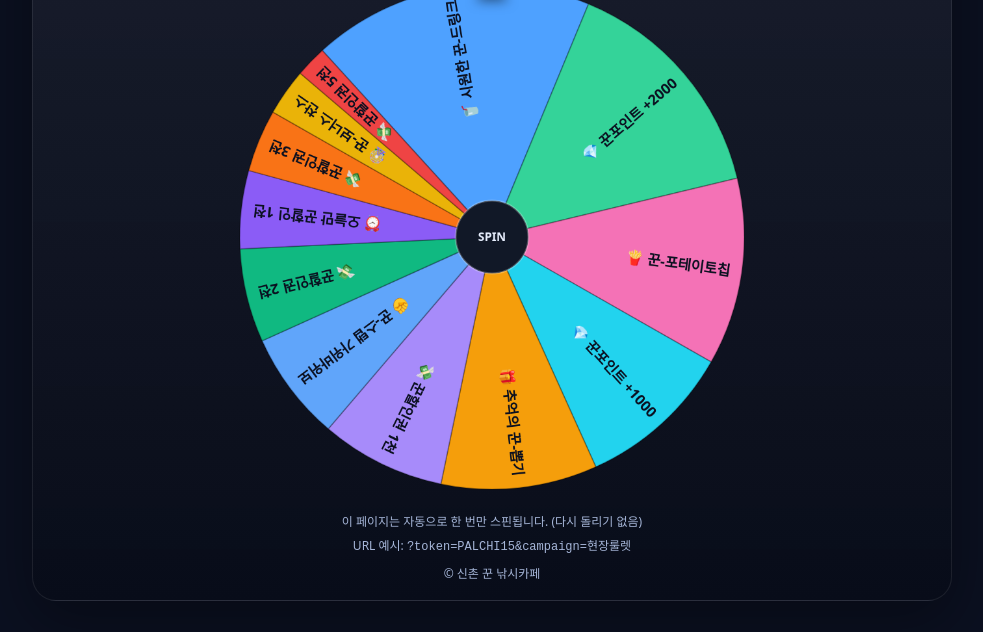
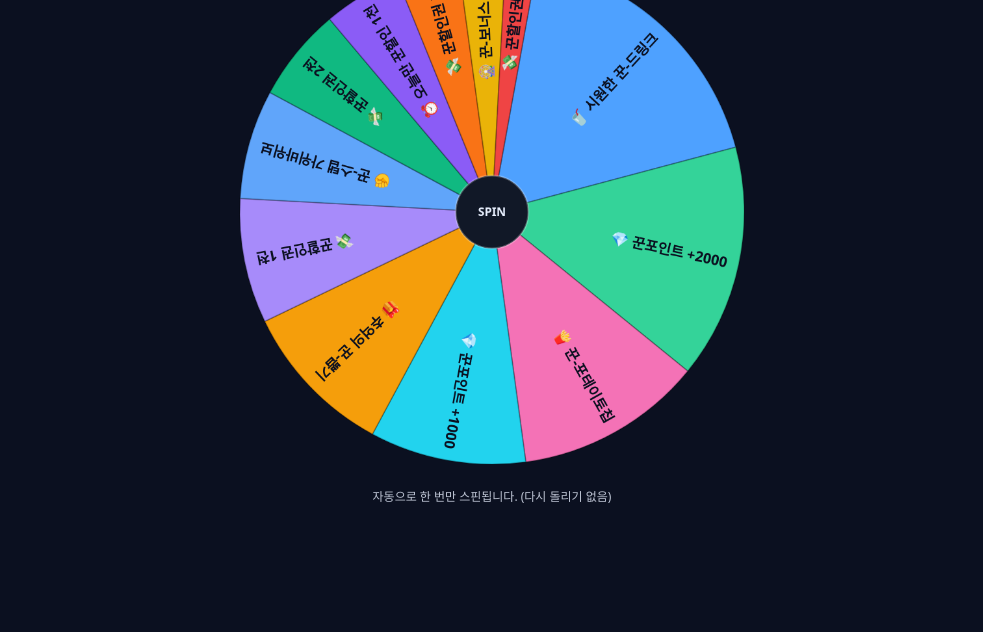
Before and after one commit to 1000ysoon-dotcom/-roulette, a plain HTML site: page index.html in a window 1280 px wide. Shown: the part 168-800 px from the top of the page, without its empty margins (148-1131 px from the left). Drawn offline with Linux system fonts and the light colour scheme.

Commit message:
Add files via upload

```diff
--- a/index.html
+++ b/index.html
@@ -3,96 +3,73 @@
 <head>
   <meta charset="utf-8" />
   <meta name="viewport" content="width=device-width, initial-scale=1, viewport-fit=cover" />
-  <title>신촌 꾼 낚시카페 - 즉시 룰렛</title>
+  <title>신촌 꾼 낚시카페 - 즉시 룰렛 (정합성 보장 v2)</title>
   <meta name="color-scheme" content="light dark">
-  <link rel="icon" type="image/svg+xml" href="assets/favicon.svg">
   <style>
-    :root{--bg:#0b1020;--card:#121a2d;--accent:#3ecf8e;--accent2:#4ea1ff;--text:#e9f0ff;--muted:#a6b6d8;--gold:#ffd166}
+    :root{--bg:#0b1020;--text:#e9f0ff;--gold:#ffd166}
     *{box-sizing:border-box}
-    body{
-      margin:0; font-family:system-ui,-apple-system,Segoe UI,Roboto,"Noto Sans KR",sans-serif;
-      background:#0b1020; color:var(--text);
-      min-height:100vh; display:flex; align-items:center; justify-content:center; padding:16px;
-    }
-    .card{
-      width:min(920px,100%); background:linear-gradient(180deg,rgba(255,255,255,0.06),rgba(0,0,0,0.2));
-      border:1px solid rgba(255,255,255,0.08); border-radius:24px; padding:18px;
-      box-shadow:0 20px 60px rgba(0,0,0,.35)
-    }
-    .badge{display:inline-block;background:rgba(255,255,255,.08);border:1px solid rgba(255,255,255,.12);
-           padding:6px 10px;border-radius:999px;font-size:12px;color:var(--muted)}
-    h1{margin:6px 0 10px;font-weight:900;letter-spacing:.3px}
+    body{margin:0;font-family:"Noto Sans KR",system-ui,-apple-system,Segoe UI,Roboto,sans-serif;
+         background:var(--bg);color:var(--text);min-height:100vh;display:flex;align-items:center;justify-content:center}
+    .wrap{padding:16px;width:min(920px,100%)}
     .wheelbox{position:relative;aspect-ratio:1/1;max-width:520px;width:100%;margin:0 auto}
     .pin{position:absolute;top:-8px;left:50%;transform:translateX(-50%);
          width:0;height:0;border-left:16px solid transparent;border-right:16px solid transparent;
          border-bottom:28px solid var(--gold);filter:drop-shadow(0 4px 6px rgba(0,0,0,.5))}
     canvas{width:100%;height:100%}
-    .legend{margin-top:10px;color:var(--muted);font-size:12px;text-align:center}
-    .result{margin-top:10px;font-size:1.2rem;font-weight:900;text-align:center}
-    .modal{position:fixed;inset:0;display:none;align-items:center;justify-content:center;
-           background:rgba(0,0,0,.55);z-index:5;padding:16px}
+    .legend{text-align:center;margin-top:10px;opacity:.8;font-size:12px}
+    .result{text-align:center;margin-top:8px;font-weight:900}
+    .modal{position:fixed;inset:0;display:none;align-items:center;justify-content:center;background:rgba(0,0,0,.55);z-index:5;padding:16px}
     .modal.show{display:flex}
-    .sheet{width:min(520px,100%);background:linear-gradient(180deg,#111827,#0b1222);
-           color:var(--text);border:1px solid rgba(255,255,255,.12);border-radius:20px;
-           padding:20px;text-align:center;box-shadow:0 10px 40px rgba(0,0,0,.5)}
-    .sheet h2{margin:0 0 8px;font-size:1.4rem}
-    .sheet .gift{font-size:1.6rem;font-weight:900;margin:8px 0 12px;color:var(--gold)}
-    .hint{color:var(--muted);font-size:12px;text-align:center;margin-top:6px}
-    .footer{margin-top:10px;text-align:center;color:var(--muted);font-size:12px}
+    .sheet{width:min(520px,100%);background:linear-gradient(180deg,#111827,#0b1222);color:var(--text);
+           border:1px solid rgba(255,255,255,.12);border-radius:20px;padding:20px;text-align:center}
+    .gift{font-size:1.6rem;font-weight:900;color:var(--gold);margin:10px 0 6px}
+    .note{opacity:.85;font-size:0.95rem}
+    .debug{position:fixed;left:8px;bottom:8px;font-size:12px;opacity:.7}
   </style>
 </head>
 <body>
-  <div class="card">
-    <div class="badge" id="badgeCampaign">QR 이벤트</div>
-    <h1>신촌 꾼 낚시카페 <span style="color:var(--accent2)">즉시 룰렛</span> (1회 한정)</h1>
+  <div class="wrap">
     <div class="wheelbox">
       <div class="pin"></div>
       <canvas id="wheel" width="800" height="800" aria-label="룰렛 바퀴"></canvas>
     </div>
+    <div class="legend">자동으로 한 번만 스핀됩니다. (다시 돌리기 없음)</div>
     <div class="result" id="result"></div>
-    <div class="legend">이 페이지는 자동으로 한 번만 스핀됩니다. (다시 돌리기 없음)</div>
-    <div class="hint">URL 예시: <code>?token=PALCHI15&campaign=현장룰렛</code></div>
-    <div class="footer">© 신촌 꾼 낚시카페</div>
   </div>
 
   <div class="modal" id="modal">
     <div class="sheet">
-      <div class="badge" id="badge2">QR 이벤트</div>
       <h2>축하합니다! 🎉</h2>
       <div class="gift" id="giftName">상품명</div>
-      <div class="hint" id="giftDesc"></div>
+      <div class="note" id="giftDesc"></div>
     </div>
   </div>
 
+  <div class="debug" id="debug"></div>
+
 <script>
 const PRIZES = [
-  { name: "🥤 시원한 꾼-드링크",        note: "👉 수령은 카운터에서!", weight: 18, color: "#4ea1ff" },
-  { name: "💎 꾼포인트 +2000",          note: "👉 수령은 카운터에서!", weight: 15, color: "#34d399" },
-  { name: "🍟 꾼-포테이토칩",           note: "👉 수령은 카운터에서!", weight: 12, color: "#f472b6" },
-  { name: "💎 꾼포인트 +1000",          note: "👉 수령은 카운터에서!", weight: 10, color: "#22d3ee" },
-  { name: "🎁 추억의 꾼-뽑기",          note: "👉 수령은 카운터에서!", weight: 10, color: "#f59e0b" },
-
-  { name: "💸 꾼할인권 1천",            note: "👉 수령은 카운터에서!", weight: 8,  color: "#a78bfa" },
-  { name: "✊ 꾼-스탭 가위바위보",      note: "👉 수령은 카운터에서!", weight: 7,  color: "#60a5fa" },
-  { name: "💸 꾼할인권 2천",            note: "👉 수령은 카운터에서!", weight: 6,  color: "#10b981" },
-
-  { name: "⏰ 오늘만 꾼할인 1천",       note: "👉 수령은 카운터에서!", weight: 5,  color: "#8b5cf6" },
-  { name: "💸 꾼할인권 3천",            note: "👉 수령은 카운터에서!", weight: 4,  color: "#f97316" },
-  { name: "🎡 꾼-보너스 찬스",          note: "👉 수령은 카운터에서!", weight: 3,  color: "#eab308" },
-  { name: "💸 꾼할인권 5천",            note: "👉 수령은 카운터에서!", weight: 2,  color: "#ef4444" }
+  { name: "🥤 시원한 꾼-드링크",        note: "👉 카운터에서 수령하세요!", weight: 18, color: "#4ea1ff" },
+  { name: "💎 꾼포인트 +2000",          note: "👉 카운터에서 수령하세요!", weight: 15, color: "#34d399" },
+  { name: "🍟 꾼-포테이토칩",           note: "👉 카운터에서 수령하세요!", weight: 12, color: "#f472b6" },
+  { name: "💎 꾼포인트 +1000",          note: "👉 카운터에서 수령하세요!", weight: 10, color: "#22d3ee" },
+  { name: "🎁 추억의 꾼-뽑기",          note: "👉 카운터에서 수령하세요!", weight: 10, color: "#f59e0b" },
+  { name: "💸 꾼할인권 1천",            note: "👉 카운터에서 수령하세요!", weight: 8,  color: "#a78bfa" },
+  { name: "✊ 꾼-스탭 가위바위보",      note: "👉 카운터에서 수령하세요!", weight: 7,  color: "#60a5fa" },
+  { name: "💸 꾼할인권 2천",            note: "👉 카운터에서 수령하세요!", weight: 6,  color: "#10b981" },
+  { name: "⏰ 오늘만 꾼할인 1천",       note: "👉 카운터에서 수령하세요!", weight: 5,  color: "#8b5cf6" },
+  { name: "💸 꾼할인권 3천",            note: "👉 카운터에서 수령하세요!", weight: 4,  color: "#f97316" },
+  { name: "🎡 꾼-보너스 찬스",          note: "👉 카운터에서 수령하세요!", weight: 3,  color: "#eab308" },
+  { name: "💸 꾼할인권 5천",            note: "👉 카운터에서 수령하세요!", weight: 2,  color: "#ef4444" }
 ];
 
-const ONE_SPIN_PER_TOKEN = true;
 const qs = new URLSearchParams(location.search);
-const token = qs.get("token") || "";
-const campaign = qs.get("campaign") || "QR 이벤트";
-document.getElementById("badgeCampaign").textContent = campaign;
-document.getElementById("badge2").textContent = campaign;
+const forceParam = qs.get("force"); // 디버그용: 특정 인덱스 강제 (0 ~ PRIZES.length-1)
 
 const canvas = document.getElementById("wheel");
 const ctx = canvas.getContext("2d");
-const center = canvas.width/2;
-const radius = canvas.width/2 - 12;
+const cx = canvas.width/2;
+const r = canvas.width/2 - 12;
 
 function drawWheel(angle=0){
   ctx.clearRect(0,0,canvas.width,canvas.height);
@@ -100,81 +77,72 @@ function drawWheel(angle=0){
   let start = angle;
   for(const p of PRIZES){
     const sweep = (p.weight/total)*Math.PI*2;
-    ctx.beginPath(); ctx.moveTo(center,center);
-    ctx.arc(center,center,radius,start,start+sweep);
-    ctx.closePath(); ctx.fillStyle = p.color; ctx.fill();
+    ctx.beginPath(); ctx.moveTo(cx,cx);
+    ctx.arc(cx,cx,r,start,start+sweep);
+    ctx.closePath(); ctx.fillStyle=p.color; ctx.fill();
     ctx.strokeStyle="rgba(0,0,0,.25)"; ctx.lineWidth=2; ctx.stroke();
-    ctx.save(); ctx.translate(center,center);
-    const mid=start+sweep/2; ctx.rotate(mid);
+    // 텍스트
+    ctx.save(); ctx.translate(cx,cx); const mid=start+sweep/2; ctx.rotate(mid);
     ctx.textAlign="right"; ctx.fillStyle="#0b1020";
-    ctx.font="bold 22px system-ui, -apple-system, Segoe UI, Roboto, 'Noto Sans KR', sans-serif";
-    ctx.fillText(p.name, radius-18, 8);
+    ctx.font="bold 22px system-ui,'Noto Sans KR',sans-serif";
+    ctx.fillText(p.name, r-18, 8);
     ctx.restore();
-    start+=sweep;
+    start += sweep;
   }
-  ctx.beginPath(); ctx.arc(center,center,56,0,Math.PI*2);
+  // 허브
+  ctx.beginPath(); ctx.arc(cx,cx,56,0,Math.PI*2);
   ctx.fillStyle="#111827"; ctx.fill();
   ctx.strokeStyle="rgba(255,255,255,.25)"; ctx.lineWidth=3; ctx.stroke();
-  ctx.fillStyle="#e9f0ff"; ctx.font="900 18px system-ui,'Noto Sans KR',sans-serif";
-  ctx.textAlign="center"; ctx.fillText("SPIN",center,center+6);
+  ctx.fillStyle="#e9f0ff"; ctx.font="900 18px system-ui,'Noto Sans KR',sans-serif"; ctx.textAlign="center";
+  ctx.fillText("SPIN", cx, cx+6);
 }
-drawWheel(0);
 
-let spun=false, currentAngle=0;
 function weightedRandomIndex(){
   const total=PRIZES.reduce((s,p)=>s+p.weight,0);
   let r=Math.random()*total;
   for(let i=0;i<PRIZES.length;i++){ r-=PRIZES[i].weight; if(r<=0) return i; }
   return PRIZES.length-1;
 }
-function indexAtAngle(angle){
-  const total=PRIZES.reduce((s,p)=>s+p.weight,0);
-  let a=(angle%(Math.PI*2)+Math.PI*2)%(Math.PI*2);
-  a=(a+Math.PI/2)%(Math.PI*2);
-  let acc=0;
-  for(let i=0;i<PRIZES.length;i++){
-    const sweep=(PRIZES[i].weight/total)*Math.PI*2;
-    acc+=sweep; if(a<=acc) return i;
-  }
-  return PRIZES.length-1;
+
+function spinOnce(){
+  let targetIndex = (forceParam!==null && !isNaN(parseInt(forceParam)))
+    ? Math.max(0, Math.min(PRIZES.length-1, parseInt(forceParam,10)))
+    : weightedRandomIndex(); // 1) 최종 당첨 인덱스
+
+  const total = PRIZES.reduce((s,p)=>s+p.weight,0);
+  // 2) 해당 인덱스 섹터의 중앙 각도
+  let start = 0;
+  for(let i=0;i<targetIndex;i++) start += (PRIZES[i].weight/total)*Math.PI*2;
+  const sweep = (PRIZES[targetIndex].weight/total)*Math.PI*2;
+  const targetMid = start + sweep/2;
+
+  // 3) 핀(12시 = -90deg)에 중앙이 오도록 회전각 (부호 수정)
+  const rotations = Math.PI*2*6;
+  let finalAngle = rotations + (-Math.PI/2 - targetMid);
+  // 양수 정규화 (여분 회전 추가)
+  while(finalAngle < Math.PI*2*5) finalAngle += Math.PI*2;
+
+  const duration = 5200;
+  const t0 = performance.now();
+  (function anim(t){
+    const k = Math.min(1,(t-t0)/duration);
+    const ease = 1 - Math.pow(1-k,3);
+    const a = ease*finalAngle;
+    drawWheel(a);
+    if(k<1) requestAnimationFrame(anim);
+    else {
+      const prize = PRIZES[targetIndex]; // 4) 재계산 없이 확정 인덱스 사용
+      document.getElementById("result").textContent = "당첨: " + prize.name + " (idx " + targetIndex + ")";
+      document.getElementById("giftName").textContent = prize.name;
+      document.getElementById("giftDesc").textContent = prize.note || "";
+      document.getElementById("modal").classList.add("show");
+      const dbg = document.getElementById("debug");
+      dbg.textContent = "[DEBUG] targetIndex=" + targetIndex + ", targetMid(rad)=" + targetMid.toFixed(3);
+    }
+  })(t0);
 }
-function spinOnce(){
-  if(spun) return;
-  const key=`kkun_spin_${campaign}_${token||"anon"}`;
-  if(ONE_SPIN_PER_TOKEN && token && localStorage.getItem(key)){
-    showModal({name:"이미 참여됨", note:"같은 QR은 1회만 참여 가능합니다."});
-    return;
-  }
-  spun=true;
-  const targetIndex=weightedRandomIndex();
-  const total=PRIZES.reduce((s,p)=>s+p.weight,0);
-  let start=0; for(let i=0;i<targetIndex;i++){ start+=(PRIZES[i].weight/total)*Math.PI*2; }
-  const sweep=(PRIZES[targetIndex].weight/total)*Math.PI*2;
-  const targetMid=start+sweep/2;
-  let finalAngle=(Math.PI*2*6)+(targetMid-Math.PI/2);
-  finalAngle=Math.max(finalAngle,Math.PI*2*5.5);
-  const duration=5200, startTime=performance.now(), startAngle=currentAngle;
-  (function anim(now){
-    const t=Math.min(1,(now-startTime)/duration);
-    const e=1-Math.pow(1-t,3);
-    const angle=startAngle+(finalAngle-startAngle)*e;
-    currentAngle=angle; drawWheel(angle);
-    if(t<1){ requestAnimationFrame(anim); }
-    else{
-      const idx=indexAtAngle(currentAngle);
-      const prize=PRIZES[idx];
-      if(ONE_SPIN_PER_TOKEN && token){ localStorage.setItem(key,"1"); }
-      document.getElementById("result").textContent=`당첨: ${prize.name}`;
-      showModal(prize);
-    }
-  })(startTime);
-}
-function showModal(prize){
-  const m=document.getElementById("modal");
-  document.getElementById("giftName").textContent=prize.name||"확인 필요";
-  document.getElementById("giftDesc").textContent=prize.note||"";
-  m.classList.add("show");
-}
+
+drawWheel(0);
 window.addEventListener("load", ()=>{ setTimeout(spinOnce, 800); }, {once:true});
 </script>
 </body>
```
